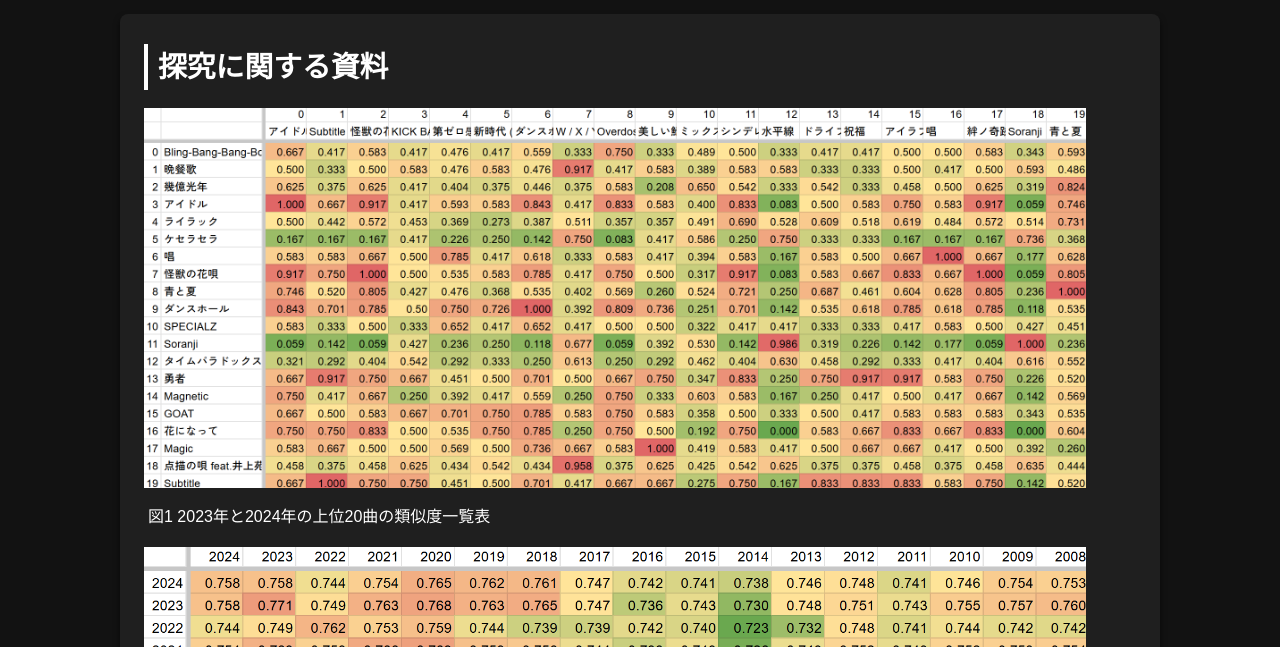
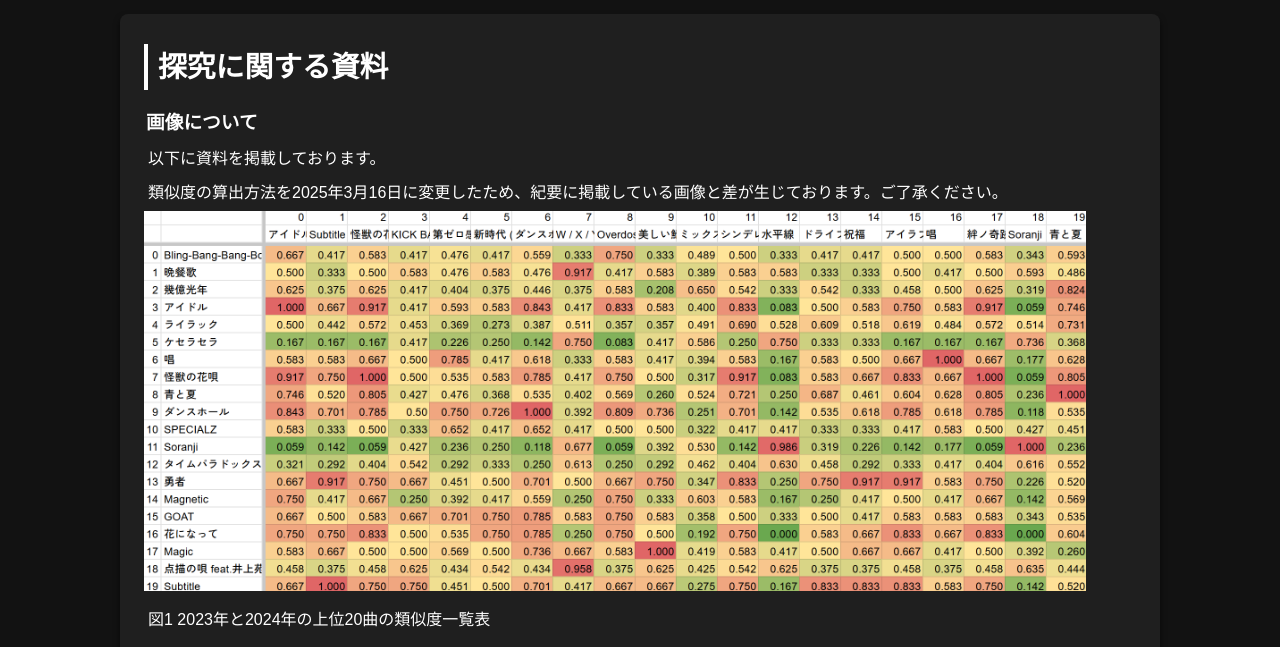
Before and after one commit to m7-5/m7-5.github.io, a plain HTML site: page tankyu/index.html in a window 1280 px wide. Shown: the part 120-767 px from the top of the page. Drawn offline with Linux system fonts and the light colour scheme.

Commit message:
Add files via upload

```diff
--- a/tankyu/index.html
+++ b/tankyu/index.html
@@ -18,6 +18,9 @@
         <div class="h2">
             <div><h2>探究に関する資料</h2></div>
         </div>
+        <h3>画像について</h3>
+        <p>以下に資料を掲載しております。</p>
+        <p>類似度の算出方法を2025年3月16日に変更したため、紀要に掲載している画像と差が生じております。ご了承ください。</p>
         <div>
             <img src="/media/135509.png" alt="2023年と2024年の上位20曲の類似度一覧表">
             <p>図1 2023年と2024年の上位20曲の類似度一覧表</p>
```
